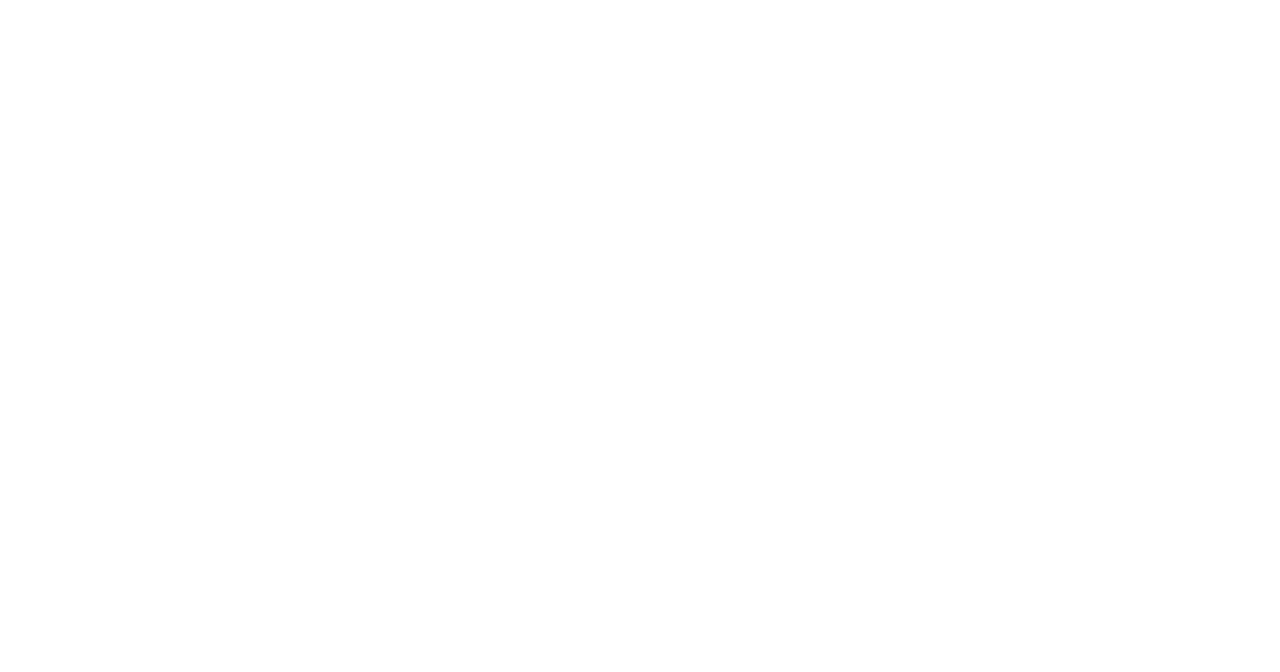
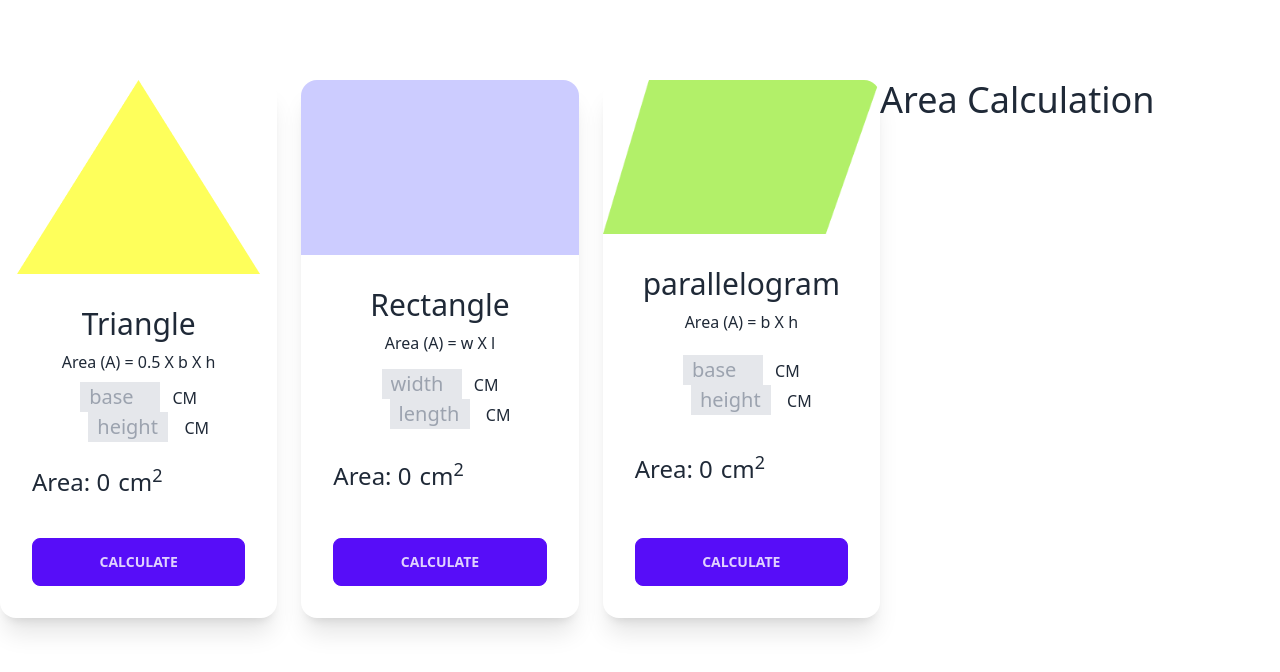
Before and after one commit to Mirazsarker18/geometry-genius, a plain HTML site: page index.html in a window 1280 px wide. Drawn offline with nearby package versions, Linux system fonts and the light colour scheme.

Commit message:
update work

```diff
--- a/index.html
+++ b/index.html
@@ -10,6 +10,88 @@
     <script src="https://cdn.tailwindcss.com"></script>
 </head>
 <body>
+    <header>
 
+    </header>
+
+    <main>
+        <!-- main container -->
+        <div class="flex flex-col lg:flex-row mt-20">
+            <!-- Shape container -->
+            <div class="flex-1 grid grid-cols-1 md:grid-flow-col-2 lg:grid-cols-3 gap-6">
+                <!-- Triangle card -->
+                <div class="card bg-base-100 shadow-xl">
+                    <figure><img src="/images/triangle.png" alt="triangle" /></figure>
+                    <div class="card-body text-center">
+                      <h2 class="text-3xl">Triangle</h2>
+                      <p>Area (A) = 0.5 X b X h</p>
+                      <p>
+                        <!-- triangle base -->
+                        <input type="text" name="" placeholder="base" id="triangle-base" class="border w-20 px-2 text-xl bg-gray-200">
+                        <span class="ml-2">CM</span>
+                        <!-- triangle height -->
+                        <input type="text" name="" placeholder="height" id="triangle-height" class="border w-20 px-2 text-xl ml-5 bg-gray-200">
+                        <span class="ml-3">CM</span>
+                      </p>
+                      <p class="text-start mt-4 text-2xl">Area: <span class="mr-2" id="triangle-area">0</span>cm<sup>2</sup></p>
+                      <div class="card-actions mt-8">
+                        <button onclick="calculateTriangleArea()" class="btn btn-primary  w-full">Calculate</button>
+                      </div>
+                    </div>
+                  </div>
+                <!-- rectangle card -->
+                <div class="card bg-base-100 shadow-xl">
+                    <figure><img src="/images/rectangle.png" alt="triangle" /></figure>
+                    <div class="card-body text-center">
+                      <h2 class="text-3xl">Rectangle</h2>
+                      <p>Area (A) = w X l</p>
+                      <p>
+                        <!-- rectangle width -->
+                        <input type="text" name="" placeholder="width" id="rectangle-width" class="border w-20 px-2 text-xl bg-gray-200">
+                        <span class="ml-2">CM</span>
+                        <!-- rectangle length -->
+                        <input type="text" name="" placeholder="length" id="rectangle-length" class="border w-20 px-2 text-xl ml-5 bg-gray-200">
+                        <span class="ml-3">CM</span>
+                      </p>
+                      <p class="text-start mt-4 text-2xl">Area: <span class="mr-2" id="rectangle-area">0</span>cm<sup>2</sup></p>
+                      <div class="card-actions mt-8">
+                        <button onclick="calculateRectangleArea()" class="btn btn-primary  w-full">Calculate</button>
+                      </div>
+                    </div>
+                  </div>
+                <!-- parallelogram card -->
+                <div class="card bg-base-100 shadow-xl">
+                    <figure><img src="/images/parallelogram.png" alt="parallelogram" /></figure>
+                    <div class="card-body text-center">
+                      <h2 class="text-3xl">parallelogram</h2>
+                      <p>Area (A) = b X h</p>
+                      <p>
+                        <!-- rectangle width -->
+                        <input type="text" name="" placeholder="base" id="parallelogram-base" class="border w-20 px-2 text-xl bg-gray-200">
+                        <span class="ml-2">CM</span>
+                        <!-- rectangle length -->
+                        <input type="text" name="" placeholder="height" id="parallelogram-height" class="border w-20 px-2 text-xl ml-5 bg-gray-200">
+                        <span class="ml-3">CM</span>
+                      </p>
+                      <p class="text-start mt-4 text-2xl">Area: <span class="mr-2" id="parallelogram-area">0</span>cm<sup>2</sup></p>
+                      <div class="card-actions mt-8">
+                        <button onclick="calculateParallelogramArea()" class="btn btn-primary  w-full">Calculate</button>
+                      </div>
+                    </div>
+                  </div>
+
+
+            </div>
+            <!-- area calculator -->
+            <div class="w-[400px]">
+                <div class="text-4xl">
+                    Area Calculation
+                </div>
+                </div>
+        </div>
+
+    </main>
+    <script src="js/utilites.js"></script>
+    <script src="js/script.js"></script>
 </body>
 </html>
--- a/js/script.js
+++ b/js/script.js
@@ -0,0 +1,22 @@
+function calculateTriangleArea(){
+    // get triangle base value
+
+    const base = getInputValue('triangle-base');
+    const height = getInputValue('triangle-height');
+    const area = 0.5 * base * height;
+    setElementInnerText('triangle-area', area);
+}
+
+function calculateRectangleArea() {
+    const base = getInputValue('rectangle-width');
+    const height = getInputValue('rectangle-length');
+    const area = base * height;
+    setElementInnerText('rectangle-area', area);
+}
+
+function calculateParallelogramArea(){
+   const base = getInputValue('parallelogram-base');
+   const height = getInputValue('parallelogram-height');
+   const area = base * height;
+   setElementInnerText('parallelogram-area', area);
+}
--- a/js/utilites.js
+++ b/js/utilites.js
@@ -0,0 +1,16 @@
+// Global functions
+// Use to Reusable functions --> reduce duplicate code
+
+// reusable get input value field in number
+function getInputValue(fieldId){
+    const inputField = document.getElementById(fieldId);
+    const inputValueText = inputField.value;
+    const value = parseFloat(inputValueText);
+    return value;
+}
+
+// reusable set span, p, div etc text
+function setElementInnerText(elementId, area){
+    const element = document.getElementById(elementId);
+    element.innerText = area;
+}
```
Also changed, not shown: tailwind.config.js (added, +8 -0 lines).
